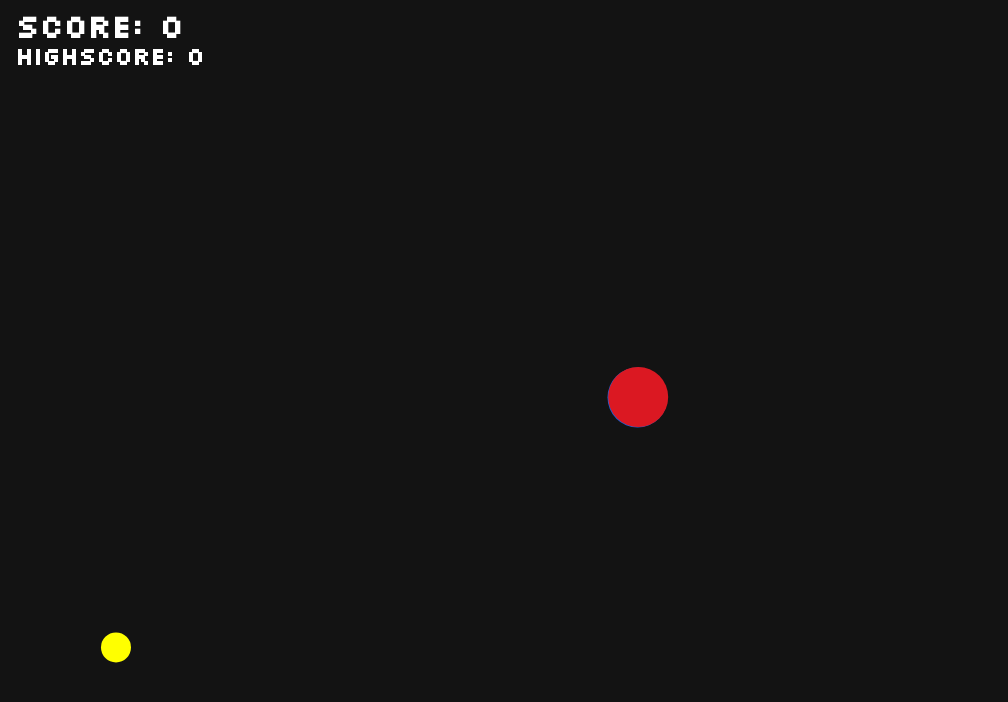
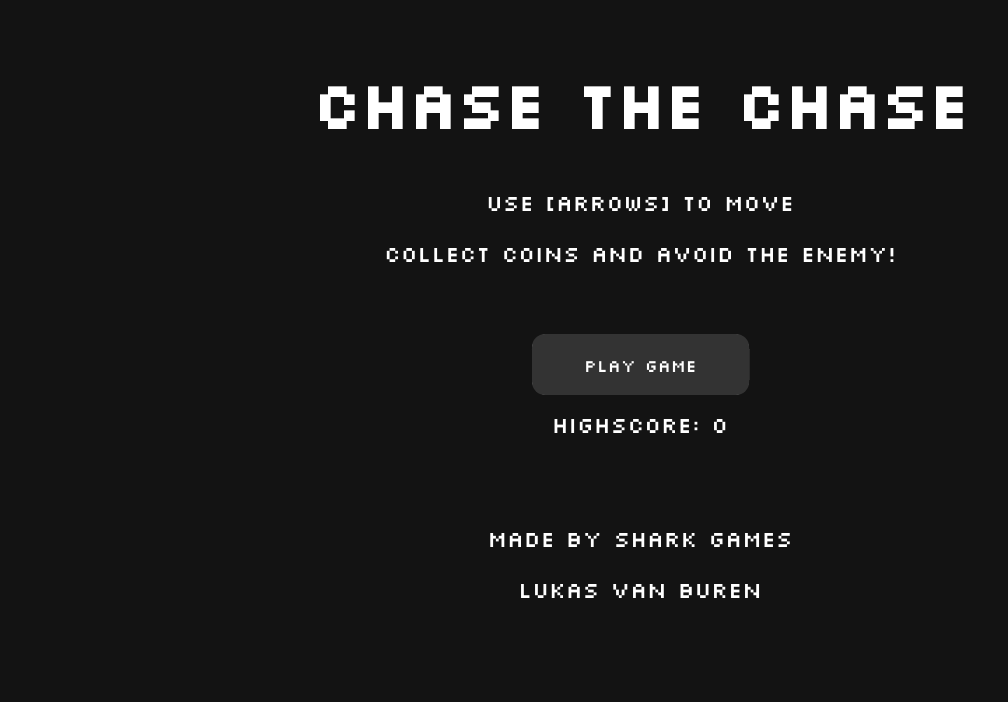
Before and after one commit to codeshark-dev1/webgame, a plain HTML site: page index.html in a window 1280 px wide. Shown: the whole page, without its empty margins (0-1008 px from the left). Drawn offline with Linux system fonts and the light colour scheme.

Commit message:
added menu page + finishing things up

```diff
--- /dev/null
+++ b/game.html
@@ -0,0 +1,24 @@
+<!DOCTYPE html>
+<html lang="en">
+<head>
+    <meta charset="UTF-8">
+    <meta name="viewport" content="width=device-width, initial-scale=1.0">
+    <title>Web Game</title>
+    <link rel="stylesheet" href="style.css">
+</head>
+<body>
+    <h1 id="score_counter">Score: 0</h1>
+    <h2 id="highscore_counter">Highscore: 0</h2>
+    <svg width="100px" height="100px" id="player" class="game_object">
+        <circle cx="50" cy="50" r="30" fill="#1863db" />
+    </svg>
+    <svg width="100px" height="100px" id="enemy" class="game_object">
+        <circle cx="50" cy="50" r="30" fill="#db1822" />
+    </svg>
+    <svg width="100" height="100" id="coin" class="game_object">
+        <circle cx="50" cy="50" r="15" fill="yellow"/>
+    </svg>
+</body>
+</html>
+<script src="helpers.js"></script>
+<script src="gameLogic.js"></script>
--- a/gameLogic.js
+++ b/gameLogic.js
@@ -132,8 +132,7 @@ function updateCoins() {
 
 function handleCollisions(){
     if (isColliding(player, enemy)){
-        window.location.reload(); //for now
-        //later: proper game over + save highscore and stuff
+        window.location.href = "index.html";
     }
 
     if (isColliding(player, coin)){
@@ -160,6 +159,9 @@ function gameLoop(){
     if (keys["ArrowDown"]) dy += playerMoveSpeed * deltaTime;
     if (keys["ArrowUp"]) dy -= playerMoveSpeed * deltaTime;
 
+    if (keys["Escape"] || keys["r"])
+        window.location.href = "index.html";
+
     if (dx || dy){
         move(player, dx, dy);
         spawnTrail(player, playerTrailColors);
--- a/index.html
+++ b/index.html
@@ -4,21 +4,27 @@
     <meta charset="UTF-8">
     <meta name="viewport" content="width=device-width, initial-scale=1.0">
     <title>Web Game</title>
-    <link rel="stylesheet" href="style.css">
+    <link rel="stylesheet" href="menu.css">
 </head>
 <body>
-    <h1 id="score_counter">Score: 0</h1>
-    <h2 id="highscore_counter">Highscore: 0</h2>
-    <svg width="100px" height="100px" id="player" class="game_object">
-        <circle cx="50" cy="50" r="30" fill="#1863db" />
-    </svg>
-    <svg width="100px" height="100px" id="enemy" class="game_object">
-        <circle cx="50" cy="50" r="30" fill="#db1822" />
-    </svg>
-    <svg width="100" height="100" id="coin" class="game_object">
-        <circle cx="50" cy="50" r="15" fill="yellow"/>
-    </svg>
+    <div class="menu_container">
+        <div class="menu">
+            <h1>Chase the chase</h1>
+            <p>Use [ARROWS] to move</p>
+            <p>Collect coins and avoid the enemy!</p>
+            <a href="game.html"><button class="btn">Play Game</button></a>
+            <p id="highscore">Highscore: 0</p>
+            <br>
+            <br>
+            <p>Made by Shark Games</p>
+            <p>Lukas van Buren</p>
+        </div>
+    </div>
 </body>
 </html>
-<script src="helpers.js"></script>
-<script src="gameLogic.js"></script>
+<script>
+    const highscore_display = document.getElementById("highscore");
+
+    const highscore = Number(localStorage.getItem("highscore"));
+    highscore_display.innerHTML = `Highscore: ${highscore}`;
+</script>
--- /dev/null
+++ b/menu.css
@@ -0,0 +1,106 @@
+@font-face {
+    font-family: "silkscreen";
+    src: url("resources/fonts/Silkscreen-Regular.ttf");
+}
+
+@font-face {
+    font-family: "silkscreen_bold";
+    src: url("resources/fonts/Silkscreen-Bold.ttf");
+}
+
+
+html, body{
+    background-color: #131313;
+    margin: 0;
+    padding: 0;
+    font-family: "silkscreen";
+    overflow: hidden;
+    color: white;
+}
+
+.menu_container {
+    display: flex;
+    align-items: center;
+    justify-content: center;
+    height: 100%;
+}
+
+.menu {
+    padding: 20px;
+    text-align: center;
+}
+
+h1{
+    font-size: 4em;
+}
+
+p{
+    font-size: 1.4em;
+}
+
+/* https://www.youtube.com/watch?v=b_8fHNIHFk4 */
+.btn{
+    margin-top: 50px;
+    scale: 1.3;
+    font-family: "silkscreen";
+    padding: 15px 40px;
+    border: none;
+    outline: none;
+    color: #FFF;
+    cursor: pointer;
+    position: relative;
+    z-index: 0;
+    border-radius: 12px;
+}
+
+.btn::after{
+    content: "";
+    z-index: -1;
+    position: absolute;
+    width: 100%;
+    height: 100%;
+    background-color: #333;
+    left: 0;
+    top: 0;
+    border-radius: 10px;
+}
+
+.btn::before{
+    content: "";
+    background: linear-gradient(
+        45deg,
+        #1863db, #40C9FF, #5c53ff, #002BFF,
+        #5c53ff, #40C9FF, #002BFF, #1863db
+    );
+    position: absolute;
+    top: -2px;
+    left: -2px;
+    background-size: 600%;
+    z-index: -1;
+    width: calc(100% + 4px);
+    height: calc(100% + 4px);
+    filter: blur(8px);
+    animation: glowing 20s linear infinite  ;
+    transition: opacity 0.3s ease-in-out;
+    border-radius: 10px;
+    opacity: 0;
+}
+
+@keyframes glowing{
+    0% {background-position: 0 0;}
+    50% {background-position: 400% 0;}
+    100% {background-position: 0 0;}
+}
+
+.btn:hover::before{
+    opacity: 1;
+}
+
+.btn:active:after{
+    background: transparent;
+}
+
+.btn:active{
+    color: #000;
+    font-family: "silkscreen_bold";
+}
```
